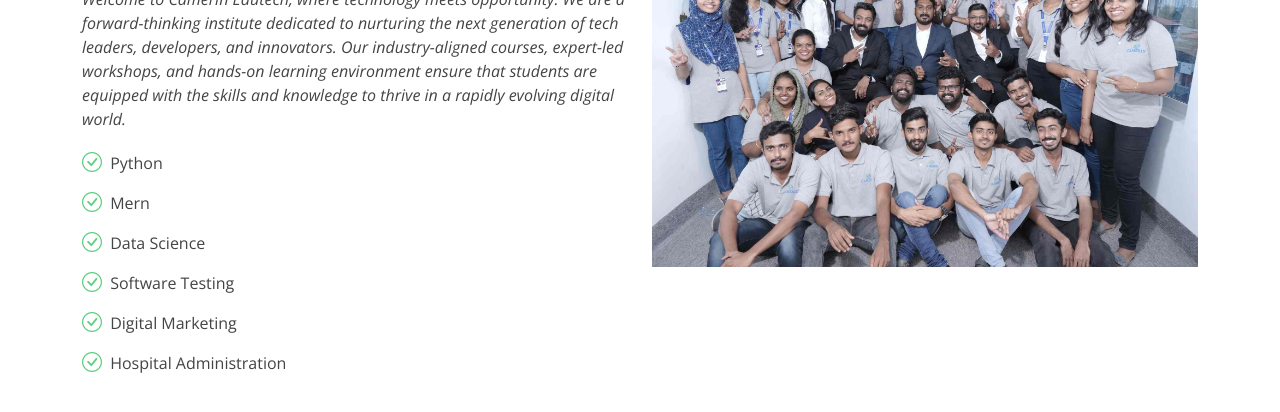
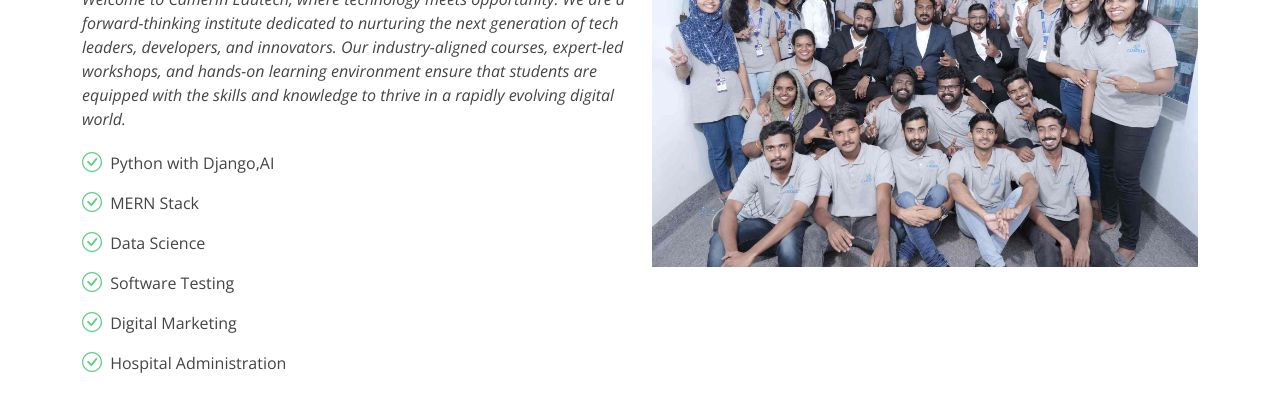
Before and after one commit to RITHIKRAJESH/CamerinEdutech, a plain HTML site: page about.html in a window 1280 px wide. Shown: the part 622-1034 px from the top of the page. Drawn offline with nearby package versions, Linux system fonts and the light colour scheme.

Commit message:
"updated ui"

```diff
--- a/about.html
+++ b/about.html
@@ -101,8 +101,8 @@
 
             </p>
             <ul>
-              <li><i class="bi bi-check-circle"></i> <span>Python</span></li>
-              <li><i class="bi bi-check-circle"></i> <span>Mern</span></li>
+              <li><i class="bi bi-check-circle"></i> <span>Python with Django,AI</span></li>
+              <li><i class="bi bi-check-circle"></i> <span>MERN Stack</span></li>
               <li><i class="bi bi-check-circle"></i> <span>Data Science</span></li>
               <li><i class="bi bi-check-circle"></i> <span>Software Testing</span></li>
               <li><i class="bi bi-check-circle"></i> <span>Digital Marketing</span></li>
```
Also changed, not shown: index.html (+2 -2 lines), trainers.html (+2 -2 lines).
